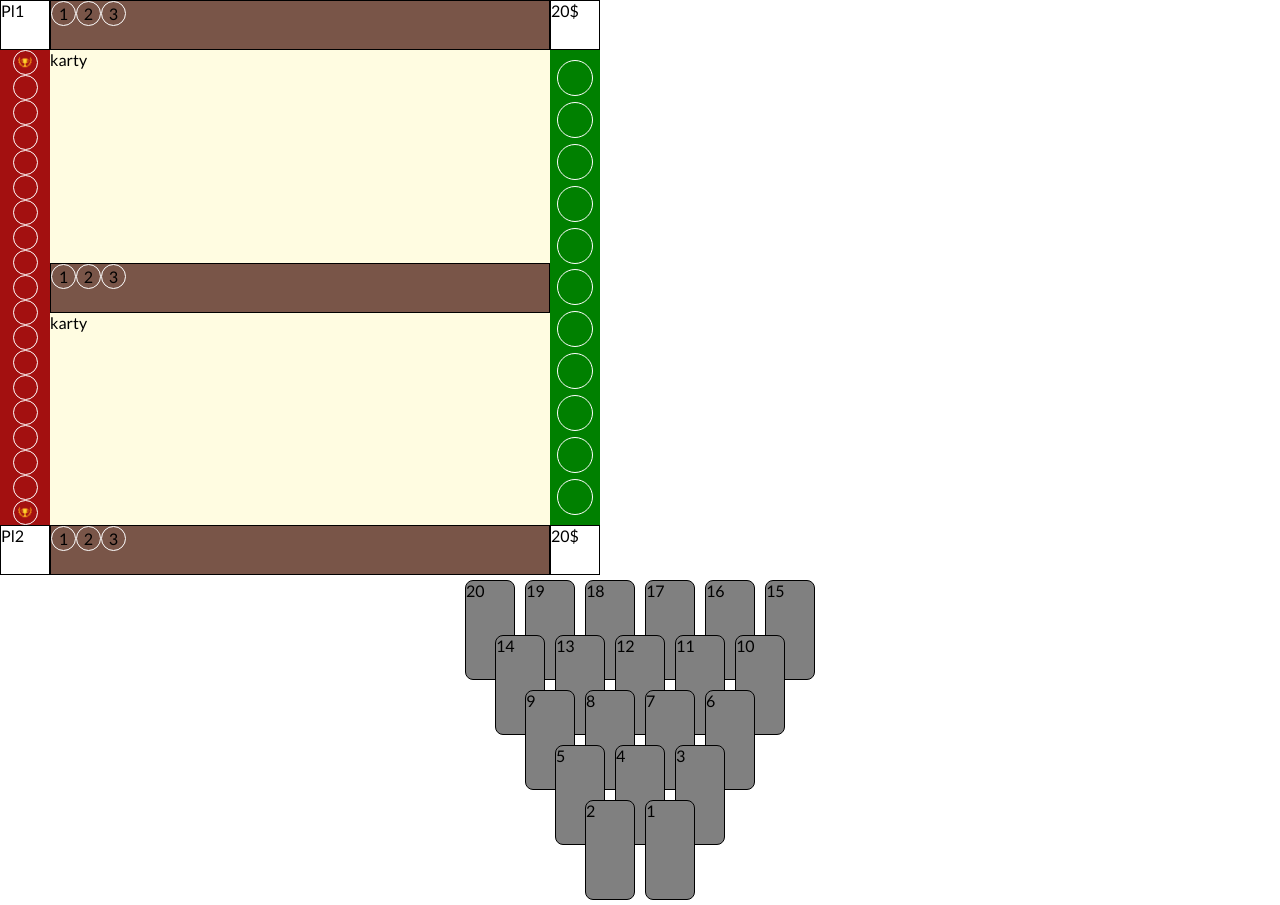
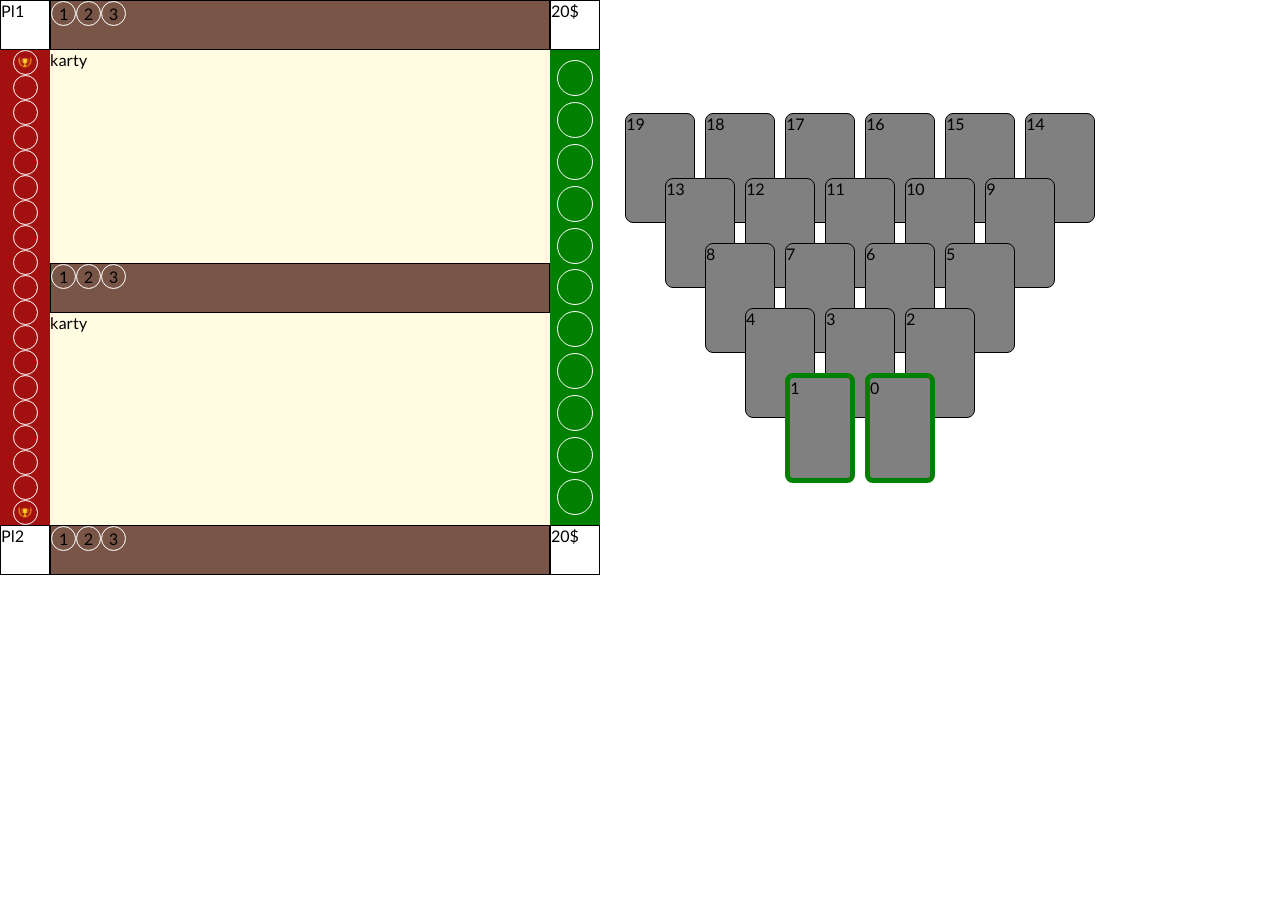
Before and after one commit to norbertgawlik/7wondersduel, a website with bundled scripts: page index.html in a window 1280 px wide. After the commit the page ends 800 px from the top, so only its background shows below. Built offline with nearby package versions, Linux system fonts and the light colour scheme.

Commit message:
checkAvailableCard

```diff
--- a/js/Game.js
+++ b/js/Game.js
@@ -2,31 +2,95 @@ import { Player } from "./Player.js";
 class Game{
     constructor(){
         this.cards = {};
+        this.activePlayer = 1;
+        this.player1 = new Player('Player1');
+        this.player2 = new Player('Player2');
         this.configCards = {
             'age1' : {
-                'count' : 20,
+                'count' : 19,
+                'cards' : {},
                 'arrangement' : [6,5,4,3,2],
-                'priority' : {
-                    1 : [],
-                    2 : [],
-                    3 : [1],
-                    4 : [1,2],
-                    5 : [2],
-                    6 : [3],
-                    7 : [3,4],
-                    8 : [4,5],
-                    9 : [5],
-                    10 : [6],
-                    11 : [6,7],
-                    12 : [7,8],
-                    13 : [8,9],
-                    14 : [9],
-                    15 : [10],
-                    16 : [10,11],
-                    17 : [11,12],
-                    18 : [12,13],
-                    19 : [13,14],
-                    20 : [14]
+                'related' : {
+                    0 : {
+                        'related' : [],
+                        'selected' : false,
+                    },
+                    1 : {
+                        'related' : [],
+                        'selected' : false,
+                    },
+                    2 : {
+                        'related' : [0],
+                        'selected' : false
+                    },
+                    3 : {
+                        'related' : [0,1],
+                        'selected' : false,
+                    },
+                    4 : {
+                        'related' : [2],
+                        'selected' : false
+                    },
+                    5 : {
+                        'related' : [2],
+                        'selected' : false,
+                    },
+                    6 : {
+                        'related' : [2,3],
+                        'selected' : false
+                    },
+                    7 : {
+                        'related' : [3,4],
+                        'selected' : false
+                    },
+                    8 : {
+                        'related' : [4],
+                        'selected' : false
+                    },
+                    9 : {
+                        'related' : [5],
+                        'selected' : false
+                    },
+                    10 : {
+                        'related' : [5,6],
+                        'selected' : false
+                    },
+                    11 : {
+                        'related' : [6,7],
+                        'selected' : false
+                    },
+                    12 : {
+                        'related' : [7,8],
+                        'selected' : false
+                    },
+                    13 : {
+                        'related' : [8],
+                        'selected' : false
+                    },
+                    14 : {
+                        'related' : [9],
+                        'selected' : false
+                    },
+                    15 : {
+                        'related' : [9,10],
+                        'selected' : false
+                    },
+                    16 : {
+                        'related' : [10,11],
+                        'selected' : false
+                    },
+                    17 : {
+                        'related' : [11,12],
+                        'selected' : false
+                    },
+                    18 : {
+                        'related' : [12,13],
+                        'selected' : false
+                    },
+                    19 : {
+                        'related' : [13],
+                        'selected' : false
+                    }
                 }
             }
         }
@@ -48,11 +112,9 @@ class Game{
     loadAge(age){
         const wrap = document.querySelector('#cards-board');
         if(age = "age1"){
-            let counterCards = 20;
-            const cards = this.drawCards(this.cards.age1,20);
             const config = this.configCards[age];
-            console.log(cards);
-            this.generateCards(cards,config);
+            config.cards = this.drawCards(this.cards.age1,20);
+            this.generateCards(config);
         }
     }
     drawCards(set,max){
@@ -60,7 +122,7 @@ class Game{
         return shuffled.slice(0,max);
     }
 
-    generateCards(cards,config){
+    generateCards(config){
         const wrap = document.querySelector('#cards-board');
         let counter = config.count;
         for(let i=0;i<config.arrangement.length;i++){
@@ -73,9 +135,38 @@ class Game{
                 card.setAttribute('data-id',counter);
                 card.innerHTML = `<span class="id">${counter}</span>`
                 row.appendChild(card);
+                if((Object.values(config.related))[counter].related.length == 0){
+                    card.classList.add('accessible');
+                }
                 counter--;
+
+                card.addEventListener('click',()=>{
+                    console.log(config.related);
+                    const id = card.getAttribute('data-id');
+                    const isAvailableCard = this.checkAvailableCard(id,config);
+                    if(isAvailableCard){
+                        console.log("mozna wybrac");
+                        config.related[id].selected = true;
+                    }else{
+                        console.log('nie mozna wybrac');
+                    }
+                    // console.log(isAvailableCard);
+                    // this.player1.checkMoney();
+                    // this.activePlayer == 1 ? this.player1()
+                })
             }
         }
+    }
+
+    checkAvailableCard(id,config){
+        const related = config.related[id].related;
+        let isAvailable = true;
+        related.forEach(e=>{
+            if(!config.related[e].selected) isAvailable = false;
+        })
+        return isAvailable;
+        // console.log(cards);
+        // for(let i=0;i<con)
     }
 }
 
--- a/js/Player.js
+++ b/js/Player.js
@@ -18,6 +18,12 @@ export class Player{
             "theology" : false, /* kazdy cud "play again" */
             "urbanism" : false, /* 6$ + 4$ za kazdy free build */
         }
+
+        this.cards = [];
+    }
+
+    addCards(card){
+        this.cards.push(card);
     }
 
     checkMoney(){
--- a/styles/main.less
+++ b/styles/main.less
@@ -6,8 +6,12 @@
 }
 
 .wrap{
+    display: flex;
+    flex-wrap:wrap;
+    align-items: center;
     #board{
         display: flex;
+        margin:0 20px 20px 0;
         .left-board{
             display: flex;
             flex-direction: column;
@@ -93,12 +97,15 @@
         display: flex;
         justify-content: center;
         .card{
-            width: 50px;
-            height: 100px;
+            width: 70px;
+            height: 110px;
             border:1px solid black;
             border-radius:8px;
             margin:5px;
             background:gray;
+            &.accessible{
+                border:5px solid green;
+            }
         }
         &:not(:first-child){
             margin-top:-55px;
```
Also changed, not shown: styles/main.css.
